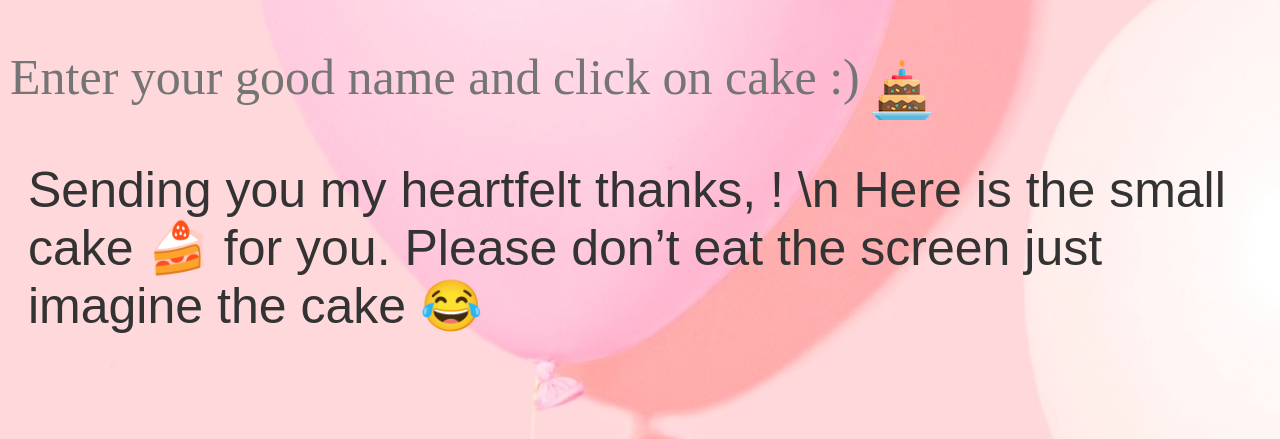
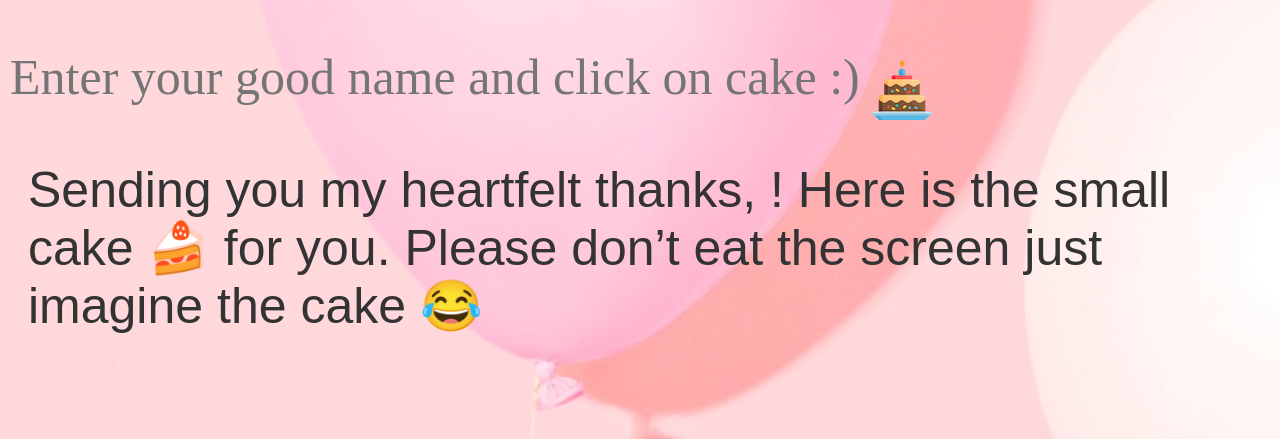
Before and after one commit to kishanraja/birthday-thank-you, a plain HTML site: page index.html in a window 1280 px wide. Both pictures are taken after a click on the button 904 px from the left and 451 px from the top of the page. Shown: the part 361-800 px from the top of the page. Drawn offline with Linux system fonts and the light colour scheme.

Commit message:
Update index.html

```diff
--- a/index.html
+++ b/index.html
@@ -86,7 +86,7 @@
       ];
 
       var randomIndex = Math.floor(Math.random() * messages.length);
-      var randomMessage = messages[randomIndex] + "\n \n \\n Here is the small cake 🍰 for you. Please don’t eat the screen just imagine the cake 😂";
+      var randomMessage = messages[randomIndex] + "\n \n Here is the small cake 🍰 for you. Please don’t eat the screen just imagine the cake 😂";
 
       document.getElementById("message").innerHTML = randomMessage;
 
```
